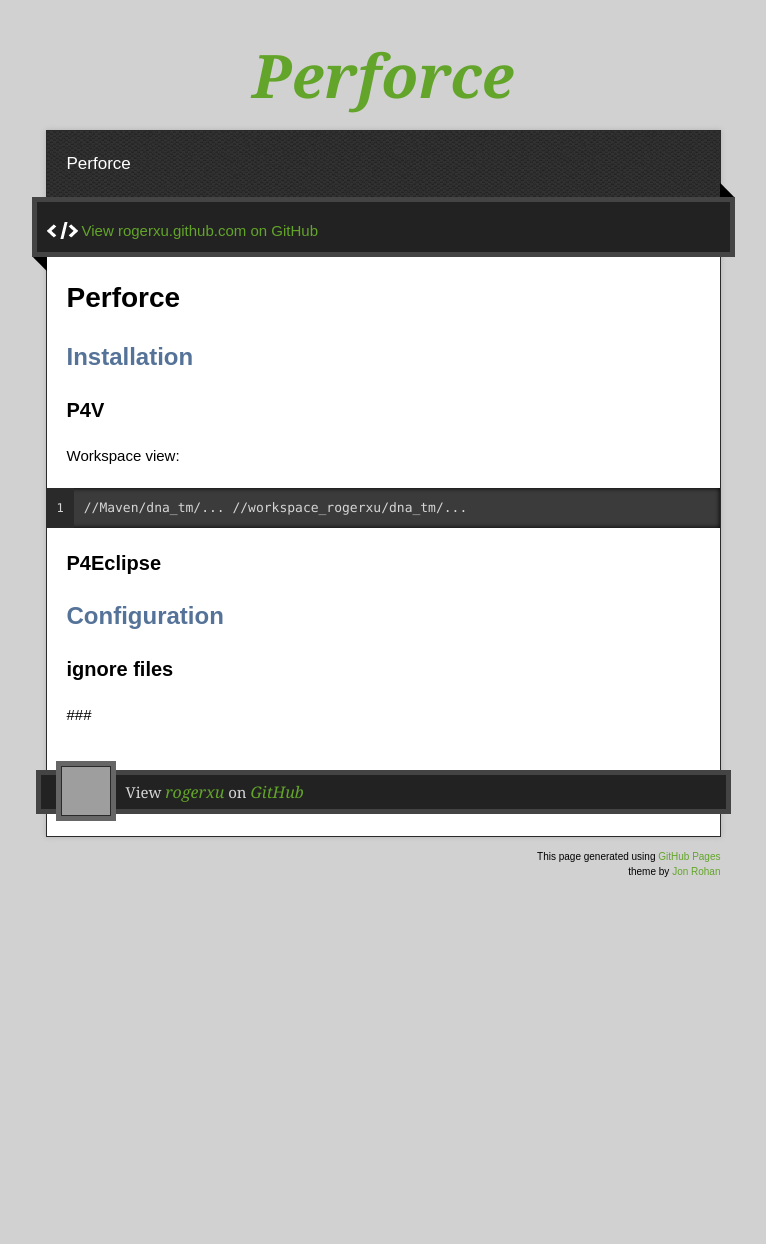
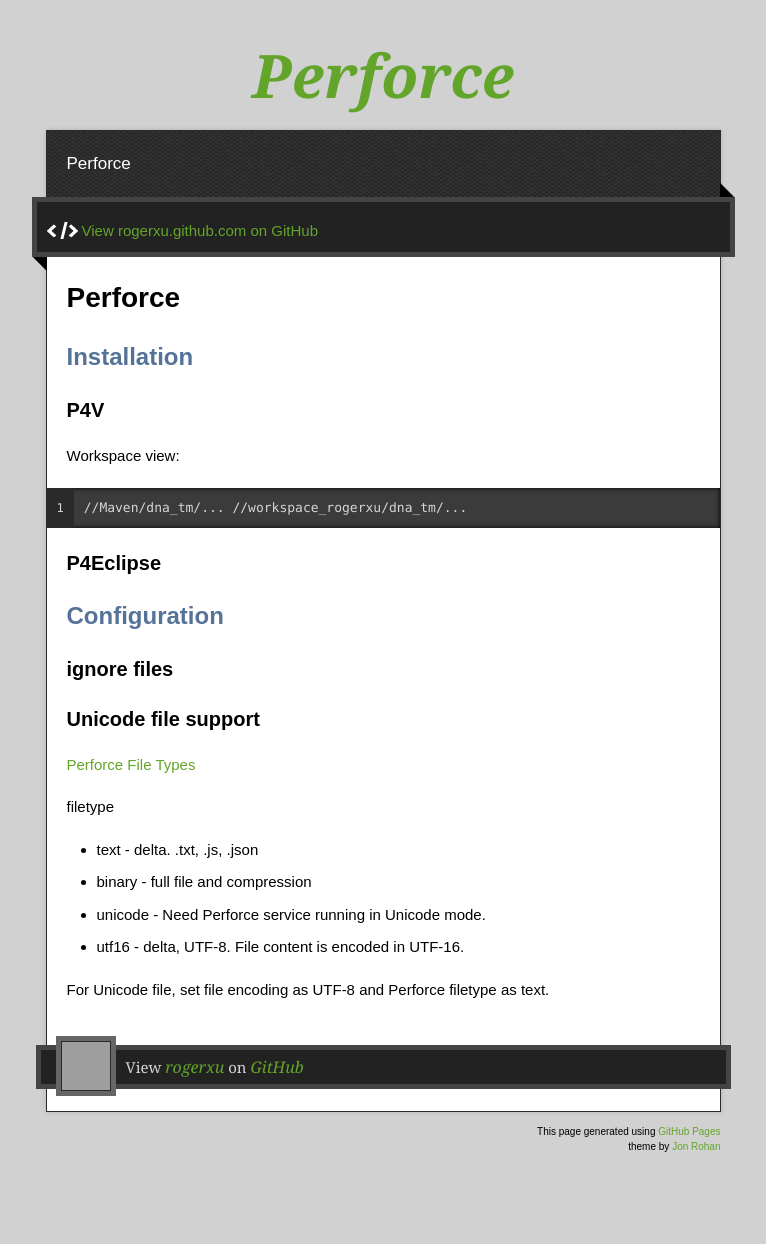
Before and after one commit to rogerxu/rogerxu.github.io, a Jekyll site: the page built from _posts/2012-10-31-perforce.md, in a window 1280 px wide. Shown: the whole page, without its empty margins (257-1023 px from the left). Built offline with Jekyll 4.4.1, drawn with Linux system fonts in a browser that asks for light colours; nearby versions of some CDN libraries; before the commit the page ends 969 px from its top, so only the background shows below that; grey boxes are pictures that could not be loaded.

Commit message:
Add Unicode support section for Perforce post.

```diff
--- a/_posts/2012-10-31-perforce.md
+++ b/_posts/2012-10-31-perforce.md
@@ -19,4 +19,15 @@
 
 ### ignore files
 
-###
+### Unicode file support
+
+[Perforce File Types](http://www.perforce.com/perforce/doc.current/manuals/p4guide/ab_filetypes.html)
+
+filetype
+
+* text - delta. .txt, .js, .json
+* binary - full file and compression
+* unicode - Need Perforce service running in Unicode mode.
+* utf16 - delta, UTF-8. File content is encoded in UTF-16.
+
+For Unicode file, set file encoding as `UTF-8` and Perforce filetype as `text`.
```
